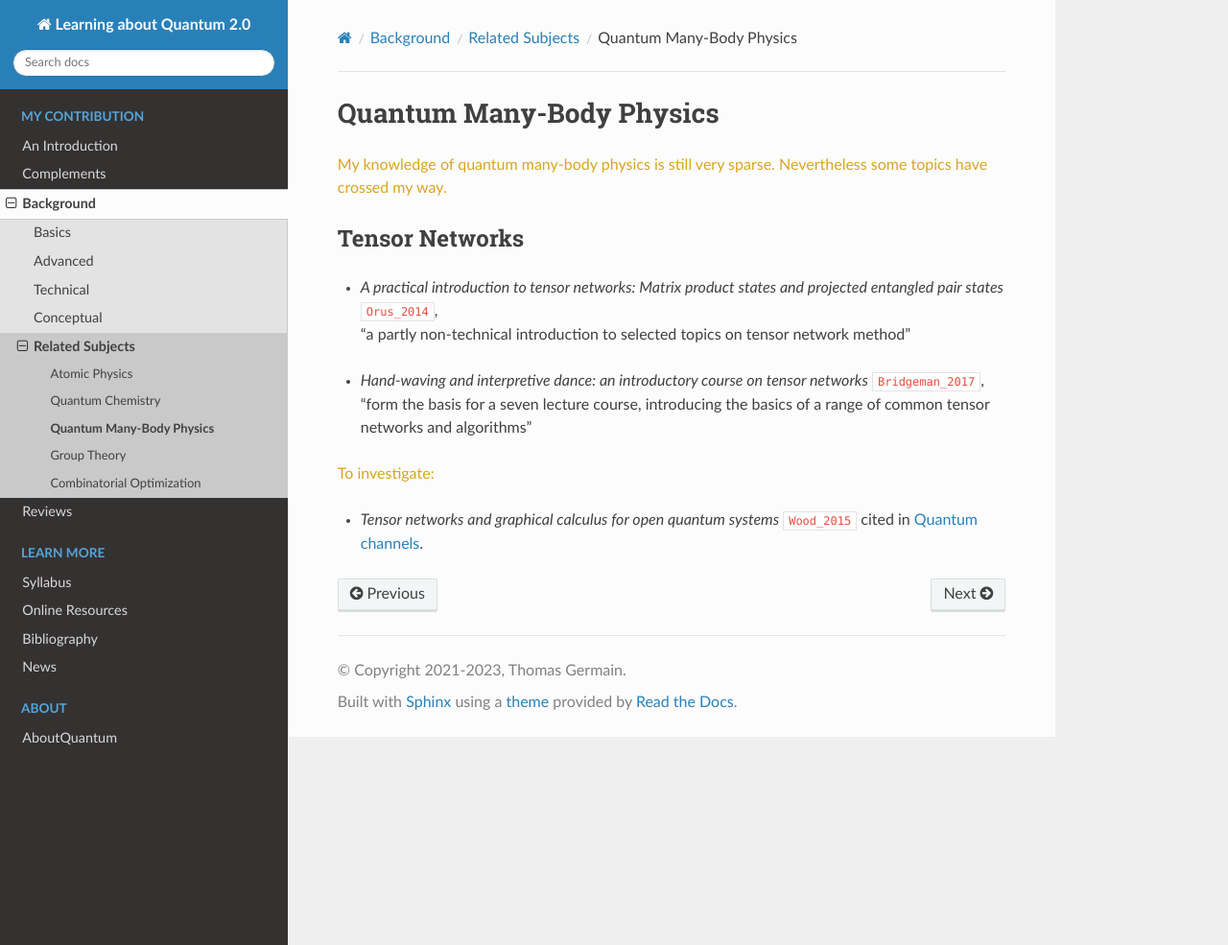
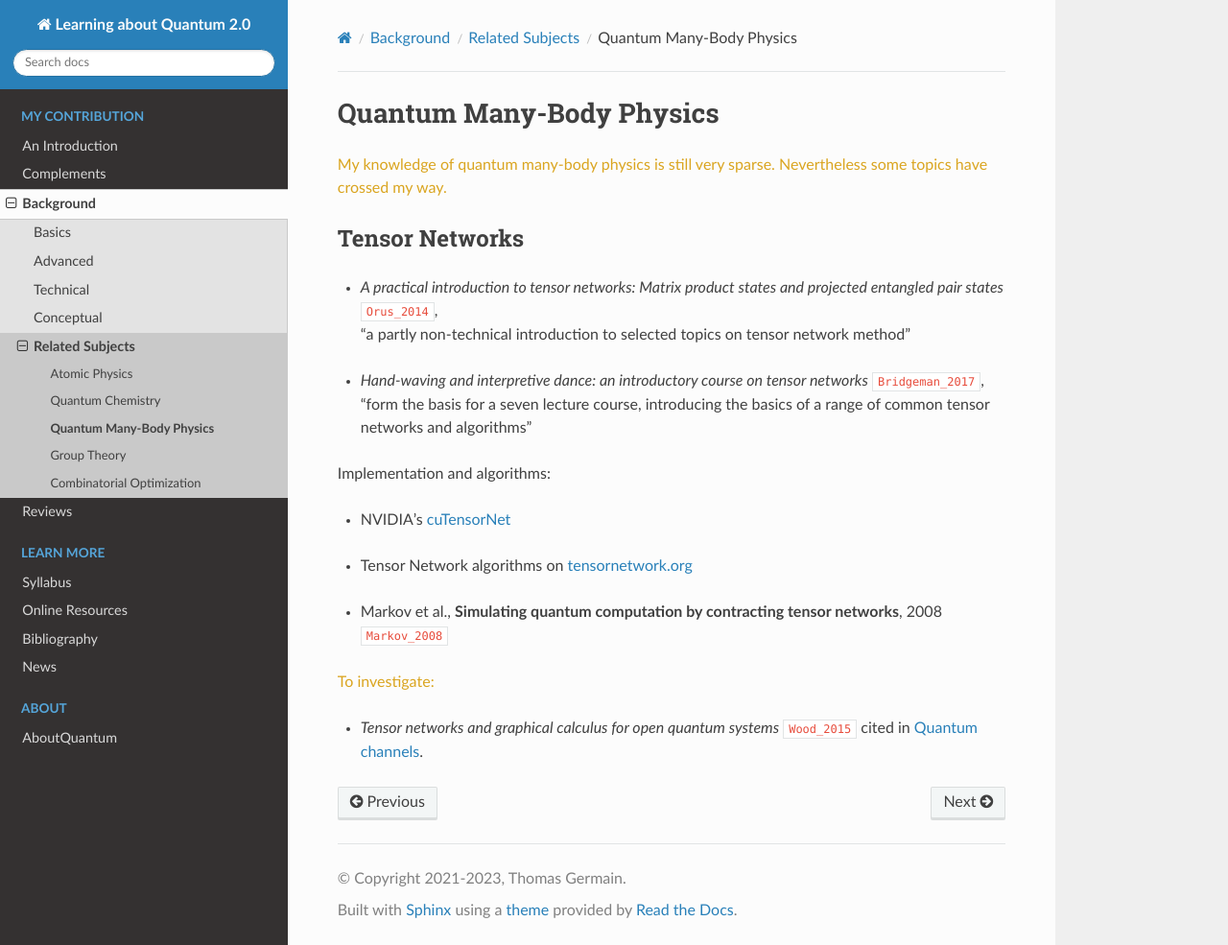
Before and after one commit to tomlqc/about-quantum, a Sphinx documentation site: the page built from source/stories/background/many_body.rst, in a window 1280 px wide and 985 px high. Shown: the whole window at 96% size. Built offline with Sphinx 7.4.7 and the Read the Docs theme 2.0.0, drawn with Linux system fonts in a browser that asks for light colours; cross-references to code outside the pages are shown as plain code.

Commit message:
many_body: more references (NVIDIA etc.)

```diff
--- a/source/biblio/articles.bib
+++ b/source/biblio/articles.bib
@@ -1059,6 +1059,20 @@ journal = {Fortschritte der Physik},
   journal = {Europhysics Letters},
   publisher = {{IOP} Publishing},
 }
+@article{Markov_2008,
+   title={Simulating Quantum Computation by Contracting Tensor Networks},
+   author={Markov, Igor L. and Shi, Yaoyun},
+   year={2008},
+   month=jan,
+   DOI={10.1137/050644756},
+   ISSN={1095-7111},
+   eprint={quant-ph/0511069},
+   number={3},
+   volume={38},
+   pages={963–981},
+   journal={SIAM Journal on Computing},
+   publisher={Society for Industrial & Applied Mathematics (SIAM)},
+}
 @misc{Marwaha_2021,
   title={Bounds on approximating Max $k$XOR with quantum and classical local algorithms},
   author={Kunal Marwaha and Stuart Hadfield},
--- a/source/stories/background/many_body.rst
+++ b/source/stories/background/many_body.rst
@@ -17,6 +17,16 @@ Tensor Networks
     :cite:`Bridgeman_2017`,
   | "form the basis for a seven lecture course, introducing the basics of a range of common tensor networks and algorithms"
 
+Implementation and algorithms:
+
+- | NVIDIA's
+    `cuTensorNet <https://docs.nvidia.com/cuda/cuquantum/latest/cutensornet/overview.html>`_
+
+- | Tensor Network algorithms on `tensornetwork.org <https://tensornetwork.org>`_
+
+- | Markov et al., **Simulating quantum computation by contracting tensor networks**, 2008 :cite:`Markov_2008`
+
+
 :draft:`To investigate:`
 
 - *Tensor networks and graphical calculus for open quantum systems* :cite:`Wood_2015`
```
